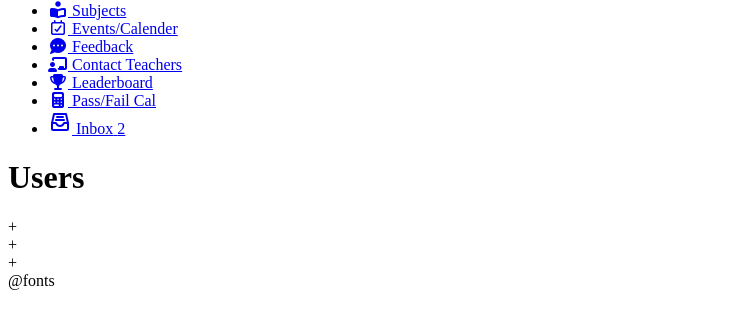
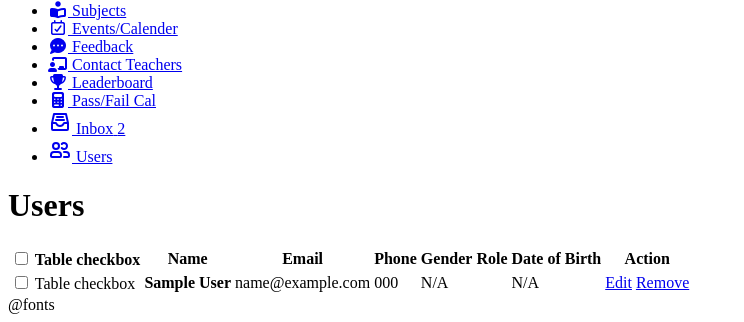
Before and after one commit to kavishan2003/LMS, a Laravel app: page /dashboard/users in a window 1280 px wide. Shown: the part 698-1020 px from the top of the page, without its empty margins (0-744 px from the left). Before the commit the page ends 988 px from the top, so only its background shows below. Run offline with Laravel 12, Linux system fonts and the light colour scheme; a user stored in the database is signed in; tables that the repository leaves empty hold one stand-in row (values such as "Sample post"); parts of the project's set-up code (start-up, migrations or seed data) failed here and were passed over; some libraries are stand-ins or nearby versions.

Commit message:
Listed users on frontend

```diff
--- /dev/null
+++ b/app/Http/Controllers/UserController.php
@@ -0,0 +1,19 @@
+<?php
+
+namespace App\Http\Controllers;
+
+use App\Models\User;
+use Illuminate\Http\Request;
+use Illuminate\Routing\Controller;
+
+class UserController extends Controller
+{
+    public function index()
+    {
+        $Users = User::all();
+
+        return view('pages.users',[
+            'Users' => $Users
+        ]);
+    }
+}
--- a/app/Models/User.php
+++ b/app/Models/User.php
@@ -10,7 +10,13 @@ use Illuminate\Foundation\Auth\User as Authenticatable;
 use Illuminate\Database\Eloquent\Attributes\Fillable;
 use Illuminate\Database\Eloquent\Factories\HasFactory;
 
-#[Fillable(['name', 'email', 'password', 'phone'])]
+#[Fillable(['name',
+    'email',
+    'phone',
+    'gender',
+    'role',
+    'dob',
+    'password',])]
 #[Hidden(['password', 'remember_token'])]
 class User extends Authenticatable
 {
--- a/resources/views/auth/register.blade.php
+++ b/resources/views/auth/register.blade.php
@@ -140,7 +140,7 @@
     <div class="flex items-center justify-between mb-6">
         <p class="text-sm font-medium text-heading">
             Already have an account?
-            <a href="{{ route('login') }}" class="text-fg-brand hover:underline">Login here</a>.
+            <a href="{{ route('login') }}" class="text-fg-brand underline hover:underline">Login here</a>.
         </p>
     </div>
 
--- a/resources/views/pages/subjects.blade.php
+++ b/resources/views/pages/subjects.blade.php
@@ -5,6 +5,8 @@
 @section('content')
 
     <h1 class="text-2xl font-bold text-gray-800 mb-4">@yield('title')</h1>
+
+    <div class="p-4 border-2 border-gray-200 border-dashed rounded-lg">
 
         <table class="w-full text-sm text-left rtl:text-right text-body">
             <thead class="text-sm text-body bg-neutral-secondary-medium border-b border-default-medium">
@@ -63,6 +65,7 @@
                 @endforeach
             </tbody>
         </table>
+    </div>
 
 
 @endsection
--- a/resources/views/pages/users.blade.php
+++ b/resources/views/pages/users.blade.php
@@ -4,14 +4,78 @@
 
 @section('content')
 
-<h1 class="text-2xl font-bold text-gray-800 mb-4">@yield('title')</h1>
-    <div class="p-4 border-2 border-gray-200 border-dashed rounded-lg">
+    <h1 class="text-2xl font-bold text-gray-800 mb-4">@yield('title')</h1>
+    {{-- <div class="p-4 border-2 border-gray-200 border-dashed rounded-lg"> --}}
 
 
-        <div class="grid grid-cols-3 gap-4 mb-4">
-            <div class="flex items-center justify-center h-24 rounded bg-gray-100">+</div>
-            <div class="flex items-center justify-center h-24 rounded bg-gray-100">+</div>
-            <div class="flex items-center justify-center h-24 rounded bg-gray-100">+</div>
-        </div>
-    </div>
+        <table class="w-full text-sm text-left rtl:text-right text-body">
+            <thead class="text-sm text-body bg-neutral-secondary-medium border-b border-default-medium">
+                <tr>
+                    <th scope="col" class="p-4">
+                        <div class="flex items-center">
+                            <input id="table-checkbox" type="checkbox" value=""
+                                class="w-4 h-4 border border-default-medium rounded-xs bg-neutral-secondary-medium focus:ring-2 focus:ring-brand-soft">
+                            <label for="table-checkbox" class="sr-only">Table checkbox</label>
+                        </div>
+                    </th>
+                    <th scope="col" class="px-6 py-3 font-medium">
+                        Name
+                    </th>
+                    <th scope="col" class="px-6 py-3 font-medium">
+                        Email
+                    </th>
+                    <th scope="col" class="px-6 py-3 font-medium">
+                        Phone
+                    </th>
+                    <th scope="col" class="px-6 py-3 font-medium">
+                        Gender
+                    </th>
+                    <th scope="col" class="px-6 py-3 font-medium">
+                        Role
+                    </th>
+                    <th scope="col" class="px-6 py-3 font-medium">
+                        Date of Birth
+                    </th>
+                    <th scope="col" class="px-6 py-3 font-medium">
+                        Action
+                    </th>
+                </tr>
+            </thead>
+            <tbody>
+                @foreach ($Users as $User)
+                    <tr class="bg-neutral-primary-soft border-b border-default hover:bg-neutral-secondary-medium">
+                        <td class="w-4 p-4">
+                            <div class="flex items-center">
+                                <input id="table-checkbox-{{ $User->id }}" type="checkbox" value="{{ $User->id }}"
+                                    class="w-4 h-4 border border-default-medium rounded-xs bg-neutral-secondary-medium focus:ring-2 focus:ring-brand-soft">
+                                <label for="table-checkbox-{{ $User->id }}" class="sr-only">Table checkbox</label>
+                            </div>
+                        </td>
+                        <th scope="row" class="px-6 py-4 font-medium text-heading whitespace-nowrap">
+                            {{ $User->name }}
+                        </th>
+                        <td class="px-6 py-4">
+                            {{ $User->email }}
+                        </td>
+                        <td class="px-6 py-4">
+                            {{ $User->phone }}
+                        </td>
+                        <td class="px-6 py-4 capitalize">
+                            {{ $User->gender ?? 'N/A' }}
+                        </td>
+                        <td class="px-6 py-4 capitalize">
+                            {{ $User->role }}
+                        </td>
+                        <td class="px-6 py-4">
+                            {{ $User->dob ?? 'N/A' }}
+                        </td>
+                        <td class="flex items-center px-6 py-4">
+                            <a href="#" class="font-medium text-fg-brand hover:underline">Edit</a>
+                            <a href="#" class="font-medium text-danger hover:underline ms-3">Remove</a>
+                        </td>
+                    </tr>
+                @endforeach
+            </tbody>
+        </table>
+    {{-- </div> --}}
 @endsection
--- a/resources/views/partials/navbar.blade.php
+++ b/resources/views/partials/navbar.blade.php
@@ -17,8 +17,16 @@
                     <span class="self-center text-lg text-black font-semibold ">Flowbite</span>
                 </a>
                 @auth
-                    <span class="text-heading block text-sm font-medium ms-2">Welcome MR . <span
-                            class="text-lg">{{ Auth::user()->name }}</span></span>
+
+                    <span class="text-heading block text-sm font-medium ms-2">
+                        Welcome
+                        @if (Auth::user()->gender == 'male')
+                            Mr.
+                        @elseif (Auth::user()->gender == 'female')
+                            Mrs.
+                        @endif
+                        <span class="text-lg">{{ Auth::user()->name }}</span>
+                    </span>
                 @endauth
             </div>
             <div class="flex items-center ">
--- a/resources/views/partials/sidebar.blade.php
+++ b/resources/views/partials/sidebar.blade.php
@@ -61,12 +61,12 @@
                <span class="inline-flex items-center justify-center w-4.5 h-4.5 ms-2 text-xs font-medium text-fg-danger-strong bg-danger-soft border border-danger-subtle rounded-full">2</span>
             </a>
          </li>
-         {{-- <li>
+          <li>
             <a href="{{ route('users') }}" class="flex items-center px-2 py-1.5 text-body rounded-base hover:bg-neutral-tertiary hover:text-fg-brand group">
                <svg class="shrink-0 w-5 h-5 transition duration-75 group-hover:text-fg-brand" aria-hidden="true" xmlns="http://www.w3.org/2000/svg" width="24" height="24" fill="none" viewBox="0 0 24 24"><path stroke="currentColor" stroke-linecap="round" stroke-width="2" d="M16 19h4a1 1 0 0 0 1-1v-1a3 3 0 0 0-3-3h-2m-2.236-4a3 3 0 1 0 0-4M3 18v-1a3 3 0 0 1 3-3h4a3 3 0 0 1 3 3v1a1 1 0 0 1-1 1H4a1 1 0 0 1-1-1Zm8-10a3 3 0 1 1-6 0 3 3 0 0 1 6 0Z"/></svg>
                <span class="flex-1 ms-3 whitespace-nowrap">Users</span>
             </a>
-         </li> --}}
+         </li>
          {{-- <li>
             <a href="{{ route('profile') }}" class="flex items-center px-2 py-1.5 text-body rounded-base hover:bg-neutral-tertiary hover:text-fg-brand group">
                <svg class="shrink-0 w-5 h-5 transition duration-75 group-hover:text-fg-brand" aria-hidden="true" xmlns="http://www.w3.org/2000/svg" width="24" height="24" fill="none" viewBox="0 0 24 24"><path stroke="currentColor" stroke-linecap="round" stroke-linejoin="round" stroke-width="2" d="M9 10V6a3 3 0 0 1 3-3v0a3 3 0 0 1 3 3v4m3-2 .917 11.923A1 1 0 0 1 17.92 21H6.08a1 1 0 0 1-.997-1.077L6 8h12Z"/></svg>
--- a/routes/web.php
+++ b/routes/web.php
@@ -2,6 +2,7 @@
 
 use Illuminate\Support\Facades\Route;
 use App\Http\Controllers\AuthController;
+use App\Http\Controllers\UserController;
 use App\Http\Controllers\SubjectController;
 
 Route::get('/', function () {
@@ -31,6 +32,8 @@ Route::middleware('auth')->group(function () {
 
     Route::get('dashboard/subjects',[SubjectController::class,'index'])->name('subjects');
 
+    Route::get('dashboard/users',[UserController::class,'index'])->name('users');
+
     Route::get('dashboard/events', function () {
         return view('pages.events');
     })->name('events');
```
Also changed, not shown: app/Http/Controllers/AuthController.php (+13 -6 lines), database/migrations/2026_11_19_025438_add_details_to_users_table.php (added). Lines whose indentation alone changed are shown as unchanged.
